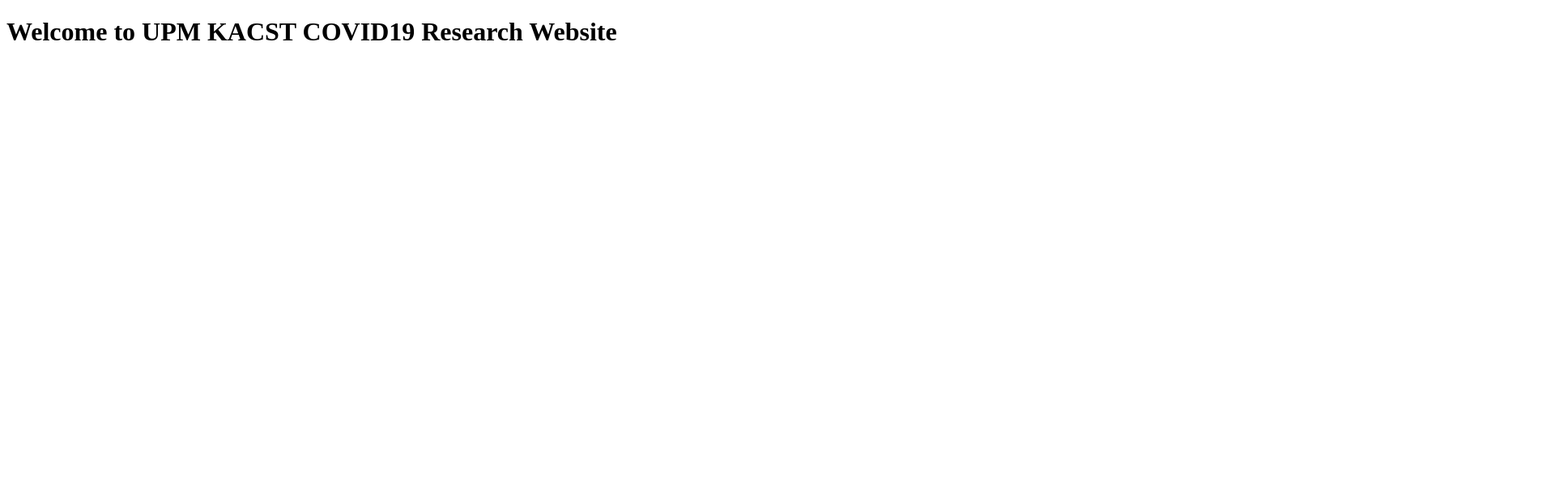
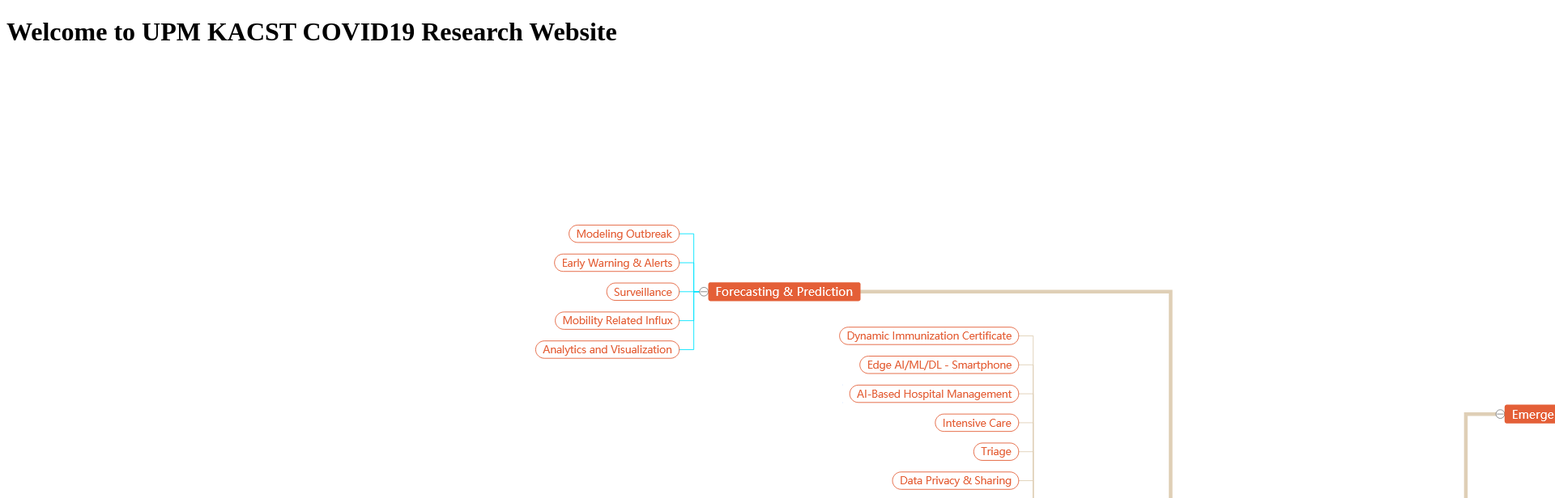
Before and after one commit to upm-kacst-covid19/upm-kacst-covid19.github.io, a plain HTML site: page index.html in a window 1280 px wide. Shown: the top 616 px of the page at 81% size, 1920 px wide, since content can reach past the window. Drawn offline with Linux system fonts and the light colour scheme.

Commit message:
image added to website

```diff
--- a/index.html
+++ b/index.html
@@ -6,5 +6,6 @@
 </head>
 <body>
 <h1> Welcome to UPM KACST COVID19 Research Website </h1>
+<img src="images/domains.png">
 </body>
 </html>
```
Also changed, not shown: images/domains.png (added).
